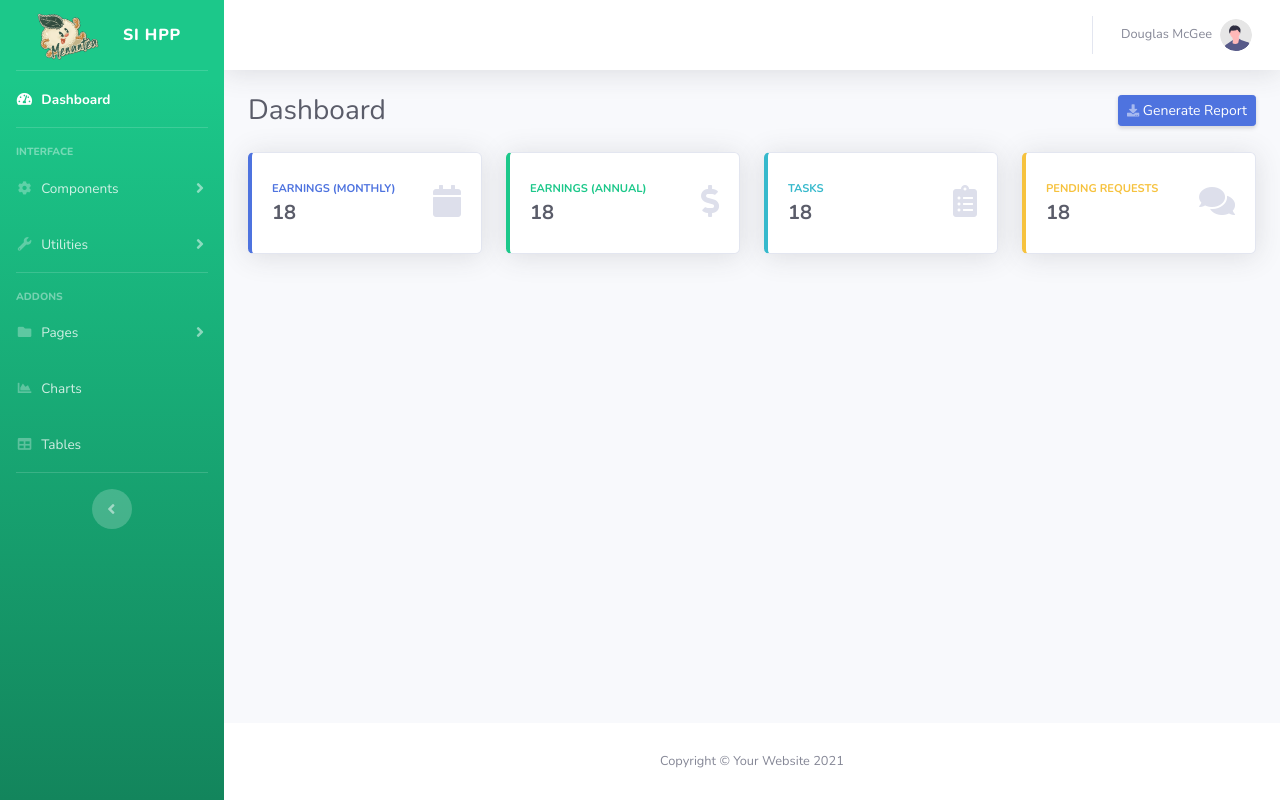
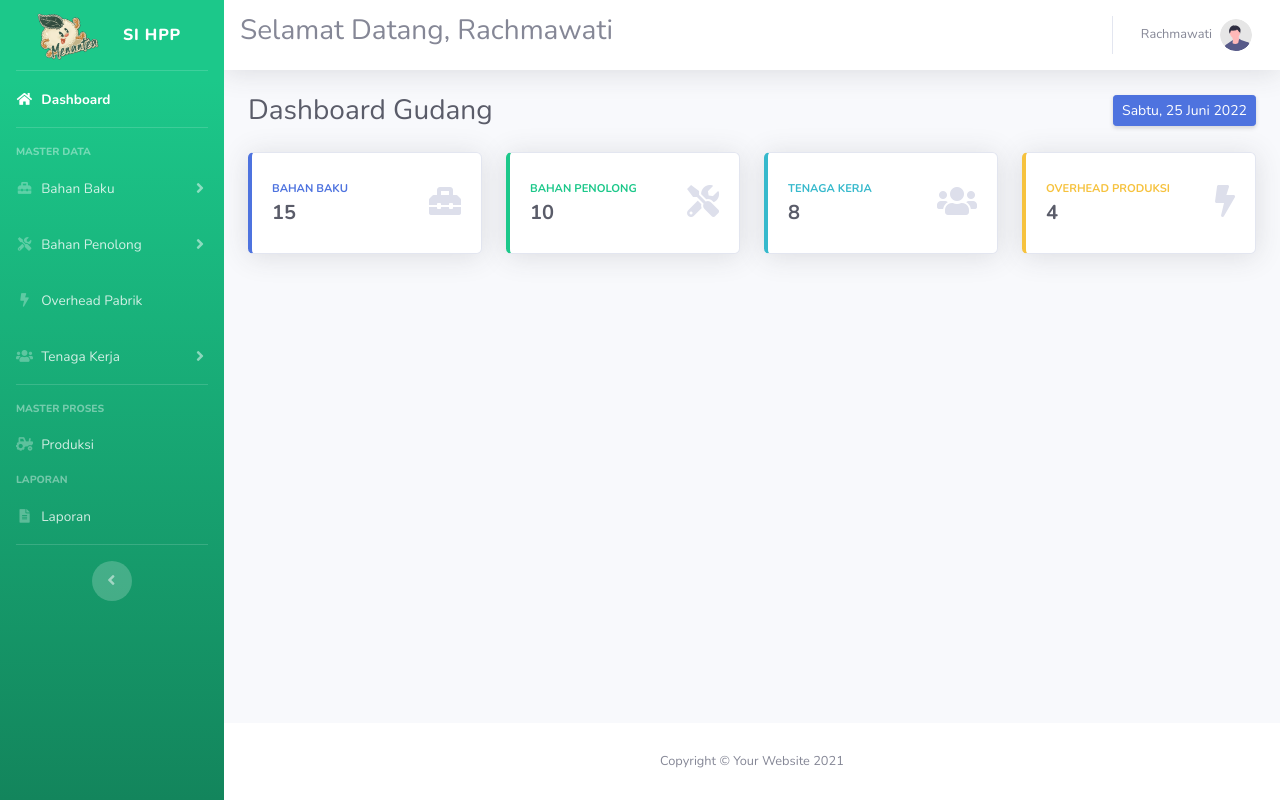
Before and after one commit to MrFrost-Nv27/SIHPP_Native, a PHP site: page /admin/index.php in a window 1280 px wide. Run offline with PHP 8.4, Linux system fonts and the light colour scheme; a user stored in the database is signed in; data comes from the database, SQL or seed files in the repository; data that the repository does not hold is empty.

Commit message:
Dashboard Menu

```diff
--- a/admin/index.php
+++ b/admin/index.php
@@ -12,6 +12,36 @@ while ($r_log = mysqli_fetch_assoc($login)) {
     $nm_log                                  = $r_log['nama'];
     $lv                                      = $r_log['level'];
 }
+function month($month, $format = "mmmm")
+{
+    if ($format == "mmmm") {
+        $fm = array("Januari", "Februari", "Maret", "April", "Mei", "Juni", "Juli", "Agustus", "September", "Oktober", "November", "Desember");
+    } elseif ($format == "mmm") {
+        $fm = array("Jan", "Feb", "Mar", "Apr", "Mei", "Jun", "Jul", "Agu", "Sep", "Okt", "Nov", "Des");
+    }
+
+    return $fm[$month - 1];
+}
+function day($day, $format = "dddd")
+{
+    if ($format == "dddd") {
+        $fd = array("Senin", "Selasa", "Rabu", "Kamis", "Jum'at", "Sabtu", "Minggu");
+    } elseif ($format == "ddd") {
+        $fd = array("Sen", "Sel", "Rab", "Kam", "Jum", "Sab", "Min");
+    }
+
+    return $fd[$day - 1];
+}
+$data_bb = mysqli_query($koneksi, "SELECT * FROM bahan_baku");
+$data_bp = mysqli_query($koneksi, "SELECT * FROM bahan_penolong");
+$data_tk = mysqli_query($koneksi, "SELECT * FROM tenaker");
+$data_op = mysqli_query($koneksi, "SELECT * FROM overhead_pabrik");
+$data_jumlah = [
+    'bb' => mysqli_num_rows($data_bb),
+    'bp' => mysqli_num_rows($data_bp),
+    'tk' => mysqli_num_rows($data_tk),
+    'op' => mysqli_num_rows($data_op),
+];
 ?>
 <!DOCTYPE html>
 <html>
@@ -56,7 +86,7 @@ while ($r_log = mysqli_fetch_assoc($login)) {
             <!-- Nav Item - Dashboard -->
             <li class="nav-item active">
                 <a class="nav-link" href="#!">
-                    <i class="fas fa-fw fa-tachometer-alt"></i>
+                    <i class="fas fa-fw fa-home"></i>
                     <span>Dashboard</span></a>
             </li>
 
@@ -65,40 +95,56 @@ while ($r_log = mysqli_fetch_assoc($login)) {
 
             <!-- Heading -->
             <div class="sidebar-heading">
-                Interface
+                Master Data
             </div>
 
-            <!-- Nav Item - Pages Collapse Menu -->
             <li class="nav-item">
-                <a class="nav-link collapsed" href="#" data-toggle="collapse" data-target="#collapseTwo"
-                    aria-expanded="true" aria-controls="collapseTwo">
-                    <i class="fas fa-fw fa-cog"></i>
-                    <span>Components</span>
+                <a class="nav-link collapsed" href="#" data-toggle="collapse" data-target="#menuBB" aria-expanded="true"
+                    aria-controls="menuBB">
+                    <i class="fas fa-fw fa-toolbox"></i>
+                    <span>Bahan Baku</span>
                 </a>
-                <div id="collapseTwo" class="collapse" aria-labelledby="headingTwo" data-parent="#accordionSidebar">
+                <div id="menuBB" class="collapse" aria-labelledby="headingTwo" data-parent="#accordionSidebar">
                     <div class="bg-white py-2 collapse-inner rounded">
-                        <h6 class="collapse-header">Custom Components:</h6>
-                        <a class="collapse-item" href="#!">Buttons</a>
-                        <a class="collapse-item" href="#!">Cards</a>
+                        <h6 class="collapse-header">Manajemen Bahan Baku:</h6>
+                        <a class="collapse-item" href="#!">Data Bahan Baku</a>
+                        <a class="collapse-item" href="#!">Stok Bahan Baku</a>
                     </div>
                 </div>
             </li>
 
-            <!-- Nav Item - Utilities Collapse Menu -->
             <li class="nav-item">
-                <a class="nav-link collapsed" href="#" data-toggle="collapse" data-target="#collapseUtilities"
-                    aria-expanded="true" aria-controls="collapseUtilities">
-                    <i class="fas fa-fw fa-wrench"></i>
-                    <span>Utilities</span>
+                <a class="nav-link collapsed" href="#" data-toggle="collapse" data-target="#menuBP" aria-expanded="true"
+                    aria-controls="menuBP">
+                    <i class="fas fa-fw fa-tools"></i>
+                    <span>Bahan Penolong</span>
                 </a>
-                <div id="collapseUtilities" class="collapse" aria-labelledby="headingUtilities"
-                    data-parent="#accordionSidebar">
+                <div id="menuBP" class="collapse" aria-labelledby="headingTwo" data-parent="#accordionSidebar">
                     <div class="bg-white py-2 collapse-inner rounded">
-                        <h6 class="collapse-header">Custom Utilities:</h6>
-                        <a class="collapse-item" href="#!">Colors</a>
-                        <a class="collapse-item" href="#!">Borders</a>
-                        <a class="collapse-item" href="#!">Animations</a>
-                        <a class="collapse-item" href="#!">Other</a>
+                        <h6 class="collapse-header">Manajemen Bahan Penolong:</h6>
+                        <a class="collapse-item" href="#!">Data Bahan Penolong</a>
+                        <a class="collapse-item" href="#!">Stok Bahan Penolong</a>
+                    </div>
+                </div>
+            </li>
+
+            <li class="nav-item">
+                <a class="nav-link" href="#!">
+                    <i class="fas fa-fw fa-bolt"></i>
+                    <span>Overhead Pabrik</span></a>
+            </li>
+
+            <li class="nav-item">
+                <a class="nav-link collapsed" href="#" data-toggle="collapse" data-target="#menuTK" aria-expanded="true"
+                    aria-controls="menuTK">
+                    <i class="fas fa-fw fa-users"></i>
+                    <span>Tenaga Kerja</span>
+                </a>
+                <div id="menuTK" class="collapse" aria-labelledby="headingTwo" data-parent="#accordionSidebar">
+                    <div class="bg-white py-2 collapse-inner rounded">
+                        <h6 class="collapse-header">Manajemen Tenaga Kerja:</h6>
+                        <a class="collapse-item" href="#!">Data Tenaga Kerja</a>
+                        <a class="collapse-item" href="#!">Gaji Tenaga Kerja</a>
                     </div>
                 </div>
             </li>
@@ -108,42 +154,26 @@ while ($r_log = mysqli_fetch_assoc($login)) {
 
             <!-- Heading -->
             <div class="sidebar-heading">
-                Addons
+                Master Proses
             </div>
-
-            <!-- Nav Item - Pages Collapse Menu -->
-            <li class="nav-item">
-                <a class="nav-link collapsed" href="#" data-toggle="collapse" data-target="#collapsePages"
-                    aria-expanded="true" aria-controls="collapsePages">
-                    <i class="fas fa-fw fa-folder"></i>
-                    <span>Pages</span>
-                </a>
-                <div id="collapsePages" class="collapse" aria-labelledby="headingPages" data-parent="#accordionSidebar">
-                    <div class="bg-white py-2 collapse-inner rounded">
-                        <h6 class="collapse-header">Login Screens:</h6>
-                        <a class="collapse-item" href="#!">Login</a>
-                        <a class="collapse-item" href="#!">Register</a>
-                        <a class="collapse-item" href="#!">Forgot Password</a>
-                        <div class="collapse-divider"></div>
-                        <h6 class="collapse-header">Other Pages:</h6>
-                        <a class="collapse-item" href="#!">404 Page</a>
-                        <a class="collapse-item" href="#!">Blank Page</a>
-                    </div>
-                </div>
-            </li>
-
-            <!-- Nav Item - Charts -->
-            <li class="nav-item">
-                <a class="nav-link" href="#!">
-                    <i class="fas fa-fw fa-chart-area"></i>
-                    <span>Charts</span></a>
-            </li>
 
             <!-- Nav Item - Tables -->
             <li class="nav-item">
                 <a class="nav-link" href="#!">
-                    <i class="fas fa-fw fa-table"></i>
-                    <span>Tables</span></a>
+                    <i class="fas fa-fw fa-tractor"></i>
+                    <span>Produksi</span></a>
+            </li>
+
+            <!-- Heading -->
+            <div class="sidebar-heading">
+                Laporan
+            </div>
+
+            <!-- Nav Item - Tables -->
+            <li class="nav-item">
+                <a class="nav-link" href="#!">
+                    <i class="fas fa-fw fa-file-alt"></i>
+                    <span>Laporan</span></a>
             </li>
 
             <!-- Divider -->
@@ -171,6 +201,7 @@ while ($r_log = mysqli_fetch_assoc($login)) {
                         <i class="fa fa-bars"></i>
                     </button>
 
+                    <h3>Selamat Datang, <?= $_SESSION['nama'] ?></h3>
                     <!-- Topbar Navbar -->
                     <ul class="navbar-nav ml-auto">
 
@@ -180,7 +211,8 @@ while ($r_log = mysqli_fetch_assoc($login)) {
                         <li class="nav-item dropdown no-arrow">
                             <a class="nav-link dropdown-toggle" href="#" id="userDropdown" role="button"
                                 data-toggle="dropdown" aria-haspopup="true" aria-expanded="false">
-                                <span class="mr-2 d-none d-lg-inline text-gray-600 small">Douglas McGee</span>
+                                <span
+                                    class="mr-2 d-none d-lg-inline text-gray-600 small"><?= $_SESSION['nama'] ?></span>
                                 <img class="img-profile rounded-circle" src="../img/undraw_profile.svg">
                             </a>
                             <!-- Dropdown - User Information -->
@@ -204,9 +236,9 @@ while ($r_log = mysqli_fetch_assoc($login)) {
 
                     <!-- Page Heading -->
                     <div class="d-sm-flex align-items-center justify-content-between mb-4">
-                        <h1 class="h3 mb-0 text-gray-800">Dashboard</h1>
-                        <a href="#" class="d-none d-sm-inline-block btn btn-sm btn-primary shadow-sm"><i
-                                class="fas fa-download fa-sm text-white-50"></i> Generate Report</a>
+                        <h1 class="h3 mb-0 text-gray-800">Dashboard <?= ucwords(strtolower($_SESSION['level'])) ?></h1>
+                        <a href="#" class="d-none d-sm-inline-block btn btn-sm btn-primary shadow-sm">
+                            <?= day(date("N")) . ", " . date("d") . " " . month(date("n")) . " " . date("Y"); ?></a>
                     </div>
 
                     <!-- Content Row -->
@@ -219,11 +251,12 @@ while ($r_log = mysqli_fetch_assoc($login)) {
                                     <div class="row no-gutters align-items-center">
                                         <div class="col mr-2">
                                             <div class="text-xs font-weight-bold text-primary text-uppercase mb-1">
-                                                Earnings (Monthly)</div>
-                                            <div class="h5 mb-0 font-weight-bold text-gray-800">18</div>
+                                                Bahan Baku</div>
+                                            <div class="h5 mb-0 font-weight-bold text-gray-800">
+                                                <?= $data_jumlah['bb'] ?></div>
                                         </div>
                                         <div class="col-auto">
-                                            <i class="fas fa-calendar fa-2x text-gray-300"></i>
+                                            <i class="fas fa-toolbox fa-2x text-gray-300"></i>
                                         </div>
                                     </div>
                                 </div>
@@ -237,11 +270,12 @@ while ($r_log = mysqli_fetch_assoc($login)) {
                                     <div class="row no-gutters align-items-center">
                                         <div class="col mr-2">
                                             <div class="text-xs font-weight-bold text-success text-uppercase mb-1">
-                                                Earnings (Annual)</div>
-                                            <div class="h5 mb-0 font-weight-bold text-gray-800">18</div>
+                                                Bahan Penolong</div>
+                                            <div class="h5 mb-0 font-weight-bold text-gray-800">
+                                                <?= $data_jumlah['bp'] ?></div>
                                         </div>
                                         <div class="col-auto">
-                                            <i class="fas fa-dollar-sign fa-2x text-gray-300"></i>
+                                            <i class="fas fa-tools fa-2x text-gray-300"></i>
                                         </div>
                                     </div>
                                 </div>
@@ -254,12 +288,14 @@ while ($r_log = mysqli_fetch_assoc($login)) {
                                 <div class="card-body">
                                     <div class="row no-gutters align-items-center">
                                         <div class="col mr-2">
-                                            <div class="text-xs font-weight-bold text-info text-uppercase mb-1">Tasks
+                                            <div class="text-xs font-weight-bold text-info text-uppercase mb-1">Tenaga
+                                                Kerja
                                             </div>
-                                            <div class="h5 mb-0 font-weight-bold text-gray-800">18</div>
+                                            <div class="h5 mb-0 font-weight-bold text-gray-800">
+                                                <?= $data_jumlah['tk'] ?></div>
                                         </div>
                                         <div class="col-auto">
-                                            <i class="fas fa-clipboard-list fa-2x text-gray-300"></i>
+                                            <i class="fas fa-users fa-2x text-gray-300"></i>
                                         </div>
                                     </div>
                                 </div>
@@ -273,11 +309,12 @@ while ($r_log = mysqli_fetch_assoc($login)) {
                                     <div class="row no-gutters align-items-center">
                                         <div class="col mr-2">
                                             <div class="text-xs font-weight-bold text-warning text-uppercase mb-1">
-                                                Pending Requests</div>
-                                            <div class="h5 mb-0 font-weight-bold text-gray-800">18</div>
+                                                Overhead Produksi</div>
+                                            <div class="h5 mb-0 font-weight-bold text-gray-800">
+                                                <?= $data_jumlah['op'] ?></div>
                                         </div>
                                         <div class="col-auto">
-                                            <i class="fas fa-comments fa-2x text-gray-300"></i>
+                                            <i class="fas fa-bolt fa-2x text-gray-300"></i>
                                         </div>
                                     </div>
                                 </div>
--- a/index.php
+++ b/index.php
@@ -61,14 +61,17 @@ if ($_SESSION) {
                                             if ($row['level'] == 1 && $level == 1) {
                                                 $_SESSION['username'] = $username;
                                                 $_SESSION['level'] = 'gudang';
+                                                $_SESSION['nama'] = $row['nama'];
                                                 header("Location: admin/index.php?page=home");
                                             } else if ($row['level'] == 2 && $level == 2) {
                                                 $_SESSION['username'] = $username;
                                                 $_SESSION['level'] = 'akuntansi';
+                                                $_SESSION['nama'] = $row['nama'];
                                                 header("Location: admin/index.php?page=home");
                                             } else if ($row['level'] == 3 && $level == 3) {
                                                 $_SESSION['username'] = $username;
                                                 $_SESSION['level'] = 'manajer';
+                                                $_SESSION['nama'] = $row['nama'];
                                                 header("Location: admin/index.php?page=home");
                                             } else {
                                                 echo '<div class="alert alert-danger">Upss...!!! Login gagal.</div>';
```
